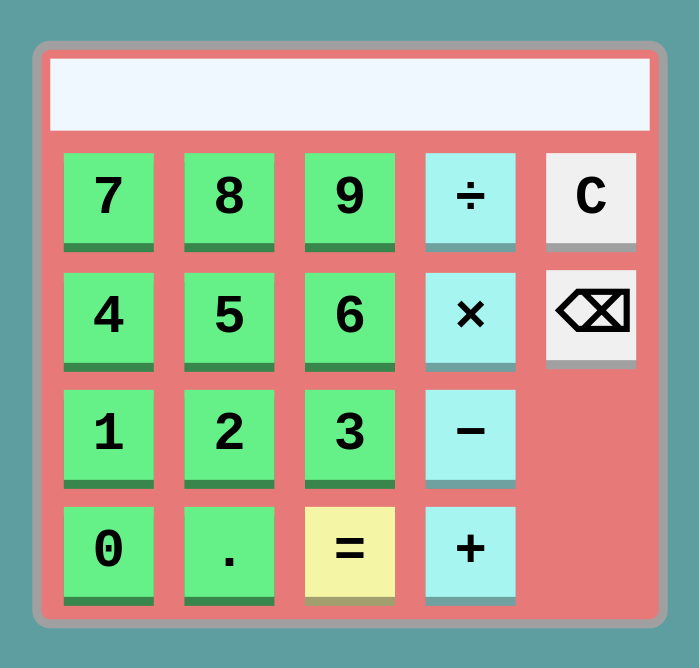
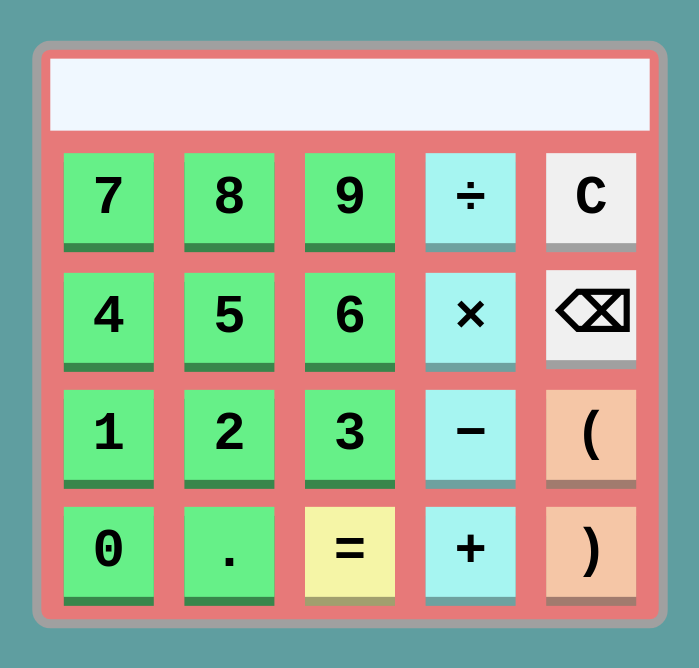
Before and after one commit to henrique-furtado47/calculadora, a plain HTML site: page index.html in a window 1280 px wide. Shown: the whole page, without its empty margins (290-989 px from the left). Drawn offline with Linux system fonts and the light colour scheme.

Commit message:
adição do parênteses

```diff
--- a/index.html
+++ b/index.html
@@ -38,6 +38,9 @@
           <button class="botao" id="azul" onclick="operador('-')">
             &minus;
           </button>
+          <button class="botao" id="laranja" onclick="numero('&#40;')">
+            &#40;
+          </button>
         </div>
         <div class="linha">
           <button class="botao" onclick="numero('3')">0</button>
@@ -48,6 +51,9 @@
           <button class="botao" id="azul" onclick="operador('+')">
             &plus;
           </button>
+          <button class="botao" id="laranja" onclick="numero('&#41;')">
+            &#41;
+          </button>
         </div>
       </div>
     </div>
--- a/style.css
+++ b/style.css
@@ -61,6 +61,20 @@ body {
   box-shadow: 0px 10px 0px 0px #a19f6e;
   transition: 0.15s;
 }
+.botoes #laranja {
+  font-family: OCR A Std, monospace;
+  font-size: 60px;
+  font-weight: bolder;
+  background-color: #f5c6a6;
+  border: 0px solid #000000;
+  padding: 10px;
+  text-align: center;
+  width: 100px;
+  height: 100px;
+  margin: 15px;
+  box-shadow: 0px 10px 0px 0px #a17b6e;
+  transition: 0.15s;
+}
 
 .botoes .botao {
   font-family: OCR A Std, monospace;
```
